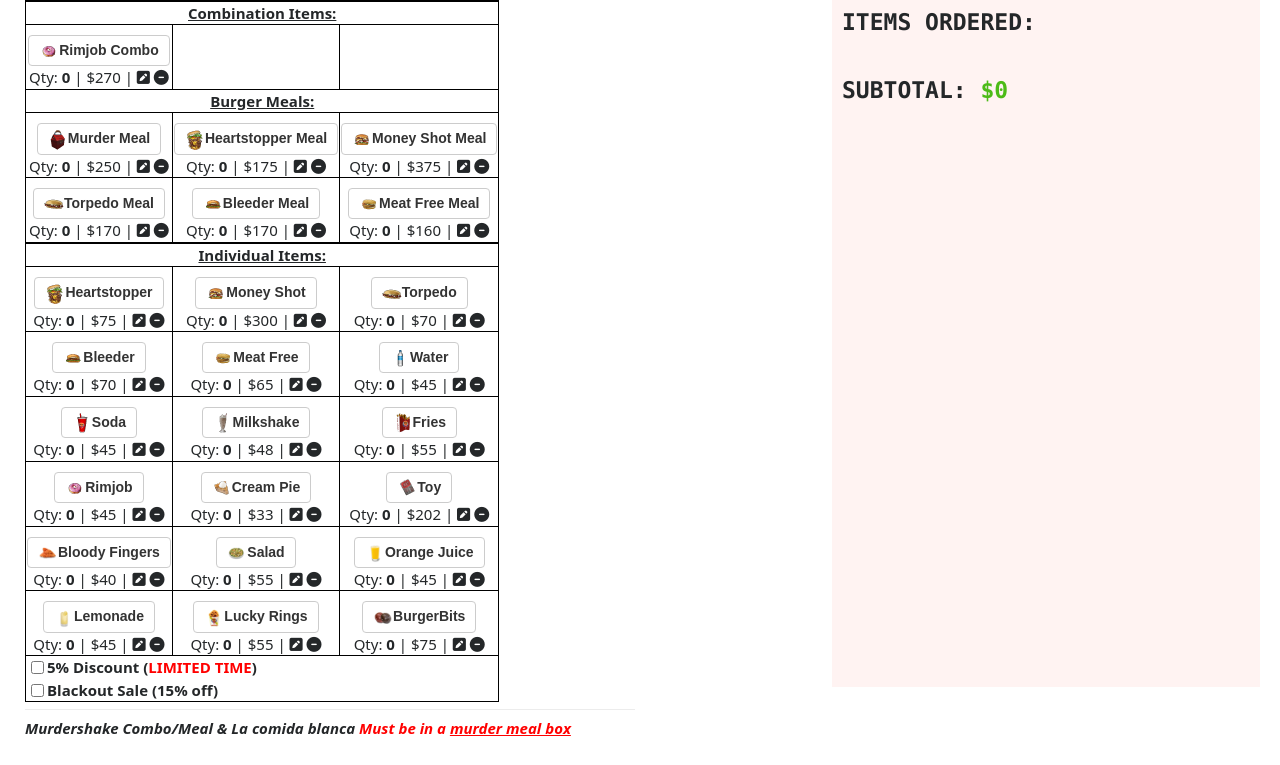
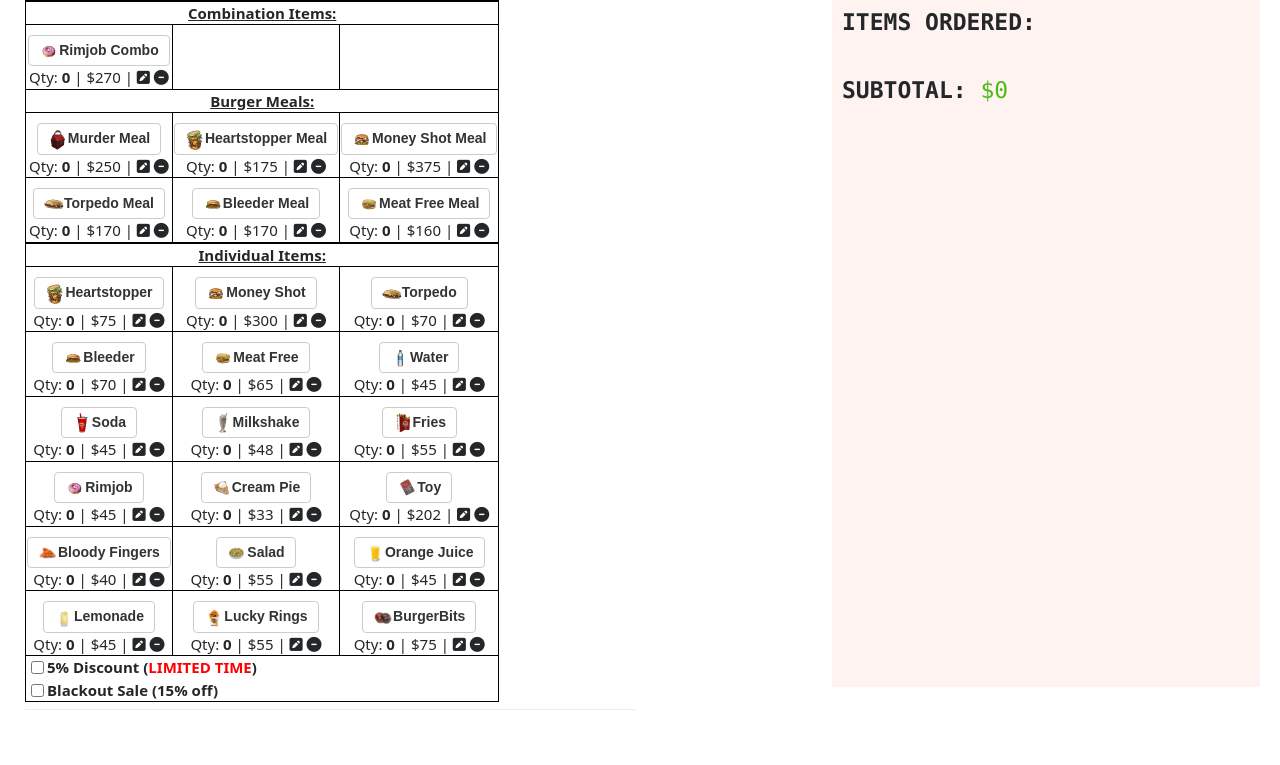
Before and after one commit to Godsplanrp/burgershop.github.io, a plain HTML site: page index.html in a window 1280 px wide. Shown: the part 93-858 px from the top of the page. After the commit the page ends 835 px from the top, so only its background shows below. Drawn offline with Linux system fonts and the light colour scheme.

Commit message:
Update index.html

```diff
--- a/index.html
+++ b/index.html
@@ -21,9 +21,6 @@
 		<div class="form-group" id="table">
 			<!-- to be auto-generated on page load -->
 		</div>
-		<div>
-			<span><i><b>Murdershake Combo/Meal<b> & La comida blanca <font color="red">Must be in a <u>murder meal box</u></font></i></span><br>
-		</div>
 	</div>
 	<pre id="reportBody">
 		<!-- to be generated as selected -->
```
